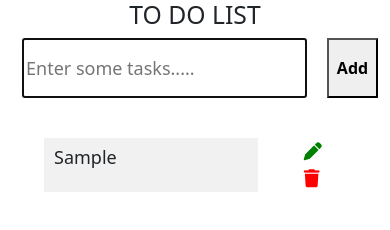
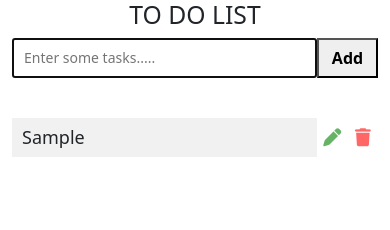
Before and after one commit to longnguyenthanh5898/toDoApp, a plain HTML site: page index.html in a window 390 px wide. Both pictures are taken after typing "Sample" into the empty fields and a click on the button "Add". Drawn offline with nearby package versions, Linux system fonts and the light colour scheme.

Commit message:
2 commit

```diff
--- a/app.js
+++ b/app.js
@@ -32,13 +32,13 @@ renderData = (data  = []) =>{
     let html = data.map((data1, index) =>
         `
         <li>
-            <div class="todo__name">${data1.name}</div>
-            <div class="todo_button">
-                <a href="#" onclick="editData(${index})">
-                    <i class="fa-sharp fa-solid fa-pen"></i>
+            <div class="todo__name col-10 ">${data1.name}</div>
+            <div class="todo_button col-2 d-flex">
+                <a href="#" onclick="editData(${index})" class="col-6 ">
+                    <i class="fa-sharp fa-solid fa-pen "></i>
                 </a>
-                <a href="#" onclick="deleteData(${index})">
-                    <i class="fa-solid fa-trash"></i>
+                <a href="#" onclick="deleteData(${index})" class="col-6 ">
+                    <i class="fa-solid fa-trash "></i>
                 </a>
             </div>
 
--- a/index.html
+++ b/index.html
@@ -10,11 +10,11 @@
     <link href="https://cdn.jsdelivr.net/npm/bootstrap@5.2.1/dist/css/bootstrap.min.css" rel="stylesheet" integrity="sha384-iYQeCzEYFbKjA/T2uDLTpkwGzCiq6soy8tYaI1GyVh/UjpbCx/TYkiZhlZB6+fzT" crossorigin="anonymous">
 </head>
 <body>
-    <div class="todo__main container-fluid align-items-center col-lg-8 col-md-6 col-sm-6">
+    <div class="todo__main container-fluid align-items-center  col-lg-10 col-12 ">
         <h2>TO DO LIST</h2>
         <div class="todo__input">
-            <input type="text" id="input" placeholder="Enter some tasks....."  class="input" ></input>
-            <button id="addBtn">Add</button>
+            <input type="text" id="input" placeholder="Enter some tasks....."  class="input col-10" ></input>
+            <button id="addBtn" class="col-2">Add</button>
         </div>
         <ul id="root"></ul>
     </div>
--- a/style.css
+++ b/style.css
@@ -1,5 +1,6 @@
 *{
     margin: 0;
+    padding: 0;
 }
 
 .todo__main h2{
@@ -16,7 +17,8 @@
     height: 60px;
     line-height: 60px;
     font-size: 18px;
-    width: 100%;
+    /* width: 100%; */
+    padding: 10px 20px;
 
 }
 textarea {
@@ -25,8 +27,8 @@ textarea {
 #addBtn{
     height: 60px;
     font-weight: bold;
-    width: 60px;
-    margin-left: 20px;
+    /* width: 60px; */
+    /* margin-left: 20px; */
 }
 #addBtn:hover{
     color: #f1f1f1;
@@ -52,14 +54,15 @@ textarea {
     padding: 6px 6px;
     /* background-color: #f1f1f1; */
     color: #000;
-    margin-right: 20px;
-    width: 10%;
+    /* margin-right: 20px; */
+    /* width: 10%; */
 }
 .todo__name{
-    width: 80%;
+    /* width: 80%; */
     background-color: #f1f1f1;
     padding: 6px 10px ;
-    margin-right: 40px;
+    overflow: hidden;
+    /* margin-right: 40px; */
 }
 .fa-trash{
     color: red;
@@ -68,3 +71,53 @@ textarea {
 .fa-pen{
     color: green;
 }
+.todo_button{
+    text-align: center;
+}
+ul{
+    padding-left: 1rem !important;
+}
+.hover-animate {
+    transition: all 0.2s ease-in-out;
+}
+.fa-pen {
+    opacity: 0.6;
+}
+.fa-trash{
+    opacity: 0.6;
+}
+
+.fa-pen:hover{
+    opacity: 1;
+    transition: 0.5s;
+}
+.fa-trash:hover{
+    opacity: 1;
+    transition: 0.3s;
+}
+
+
+/* responsive */
+
+@media only screen and (width < 500px) {
+    #input {
+        height: 40px;
+        line-height: 40px;
+        font-size: 14px;
+        /* width: 100%; */
+        padding: 8px 10px;
+    }
+    #addBtn {
+        height: 40px;
+        /* font-weight: bold; */
+        /* width: 60px; */
+        /* margin-left: 20px; */
+    }
+    ul{
+        padding-left: 0 !important;
+    }
+    .todo__input{
+        margin-left: 0 !important;
+    }
+
+}
```
